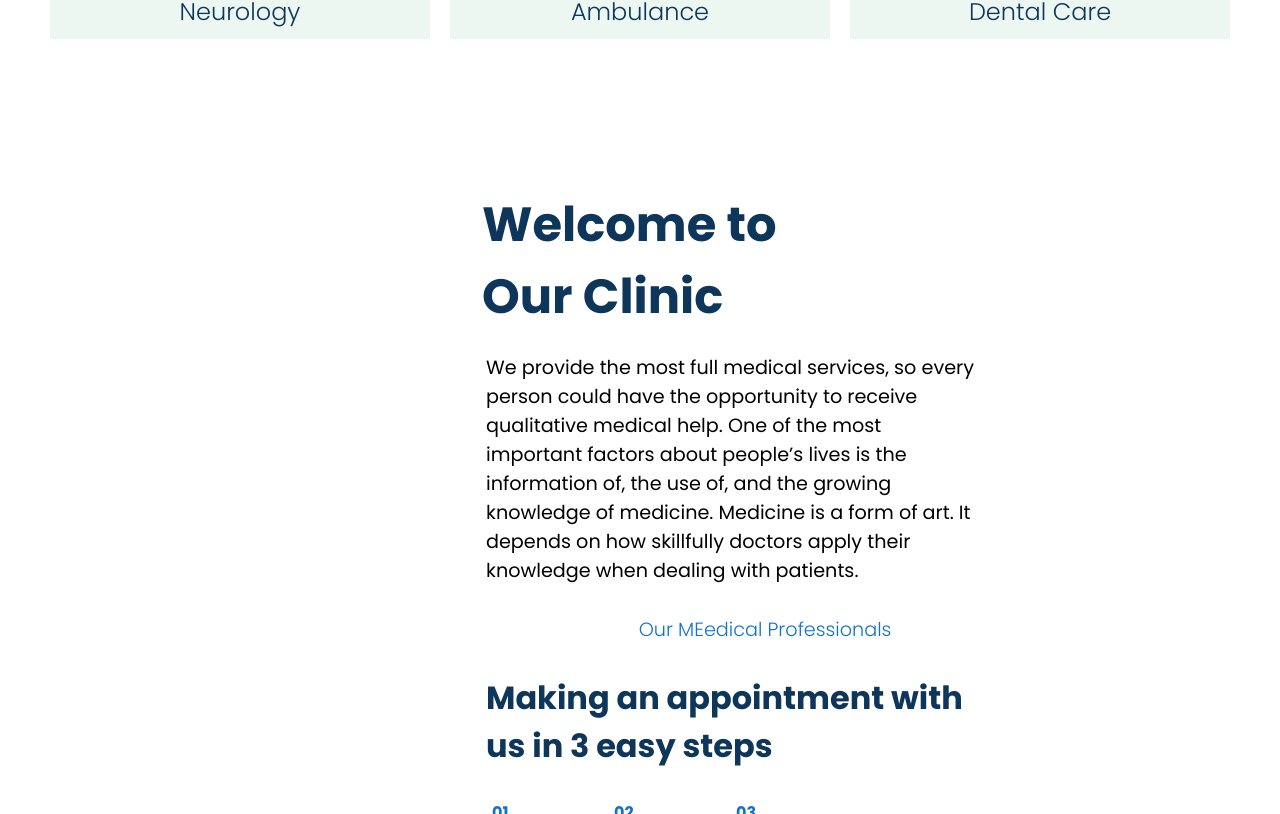
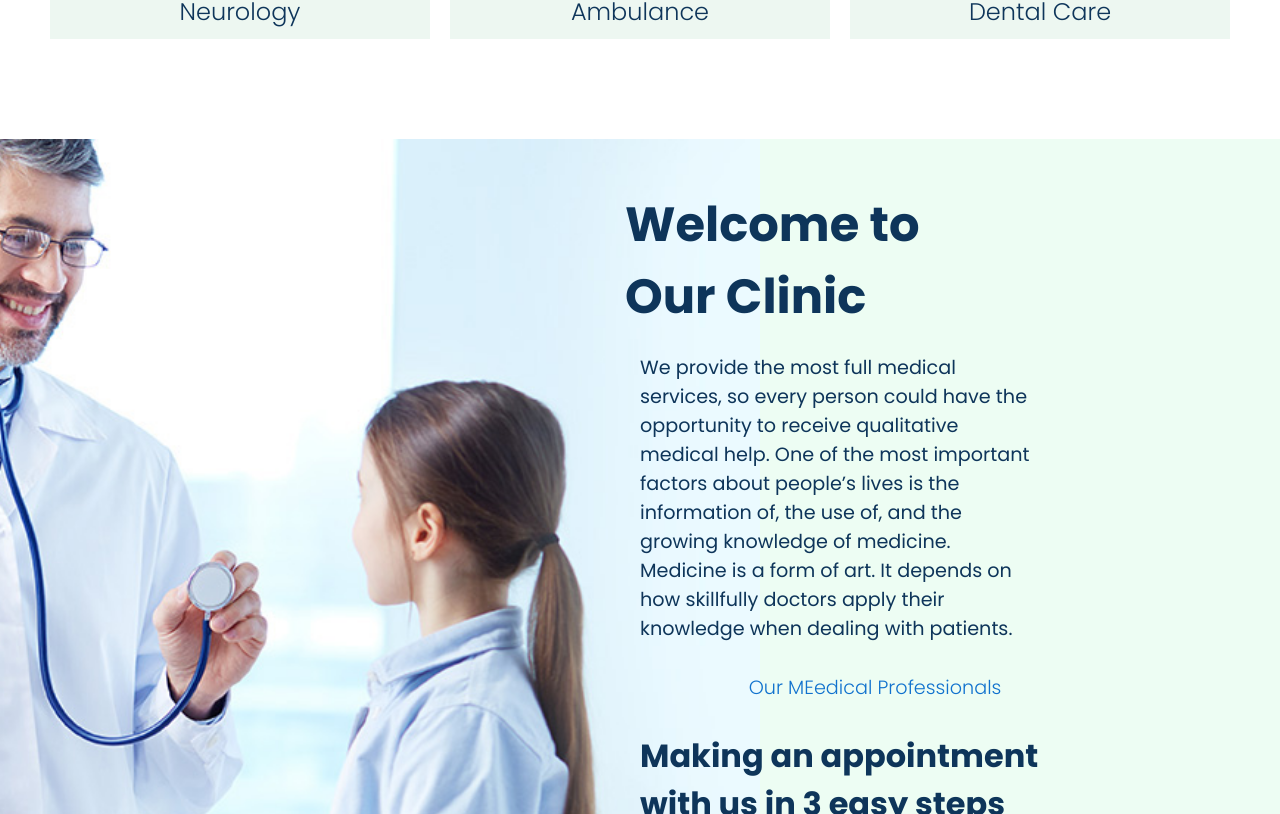
Before and after one commit to vigneshiyergithub/Family-Doctor, a React (Create React App) app: page / in a window 1280 px wide. Shown: the part 1826-2640 px from the top of the page. Built offline with nearby package versions, Linux system fonts and the light colour scheme.

Commit message:
about commit

```diff
--- a/src/components/About/About.css
+++ b/src/components/About/About.css
@@ -1,5 +1,6 @@
 :root{
     --universlColor: rgb(17, 114, 206);
+    --headingColor: rgb(14, 53, 90);
 }
 .about-section{
     display: flex;
@@ -8,10 +9,12 @@
     padding: 50px 30px;
     justify-content: center;
     align-items: center;
-    /* background-image: url(../../bg-images/welcome.jpg);
+    padding-left: 250px;
+    background-image: url(../../bg-images/welcome.jpg);
+    background-color: rgb(237, 253, 243);
     background-repeat: no-repeat;
-    background-position: -50%;
-    background-size: cover; */
+    background-position: -750px 0px;
+    background-size: cover;
 }
 
 .about-section h1{
@@ -25,6 +28,7 @@
     margin-left: 180px;
     font-size: 1.2rem;
     margin-top: 20px;
+    color: var(--headingColor);
 }
 
 .about-section h6{
```
